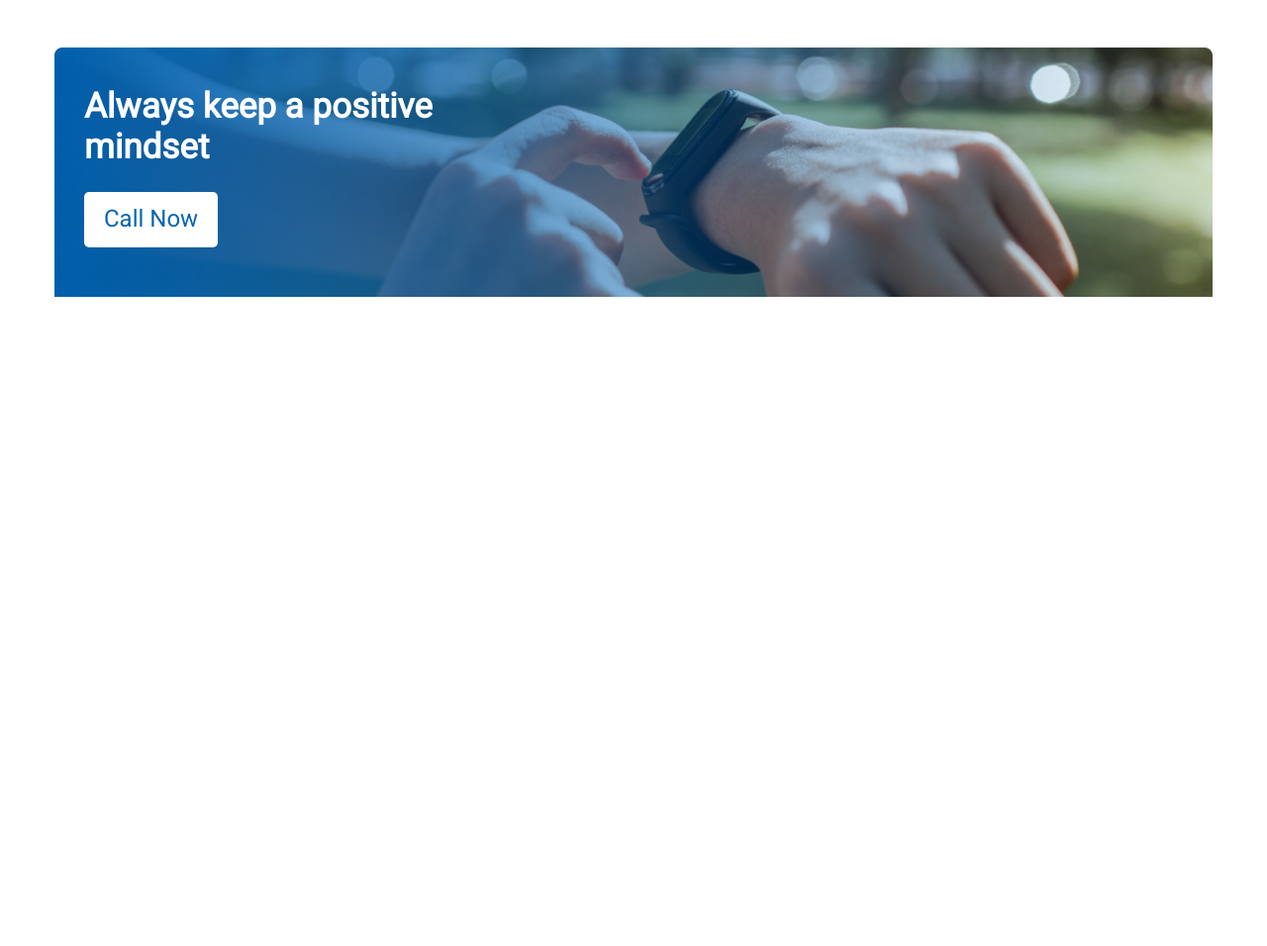
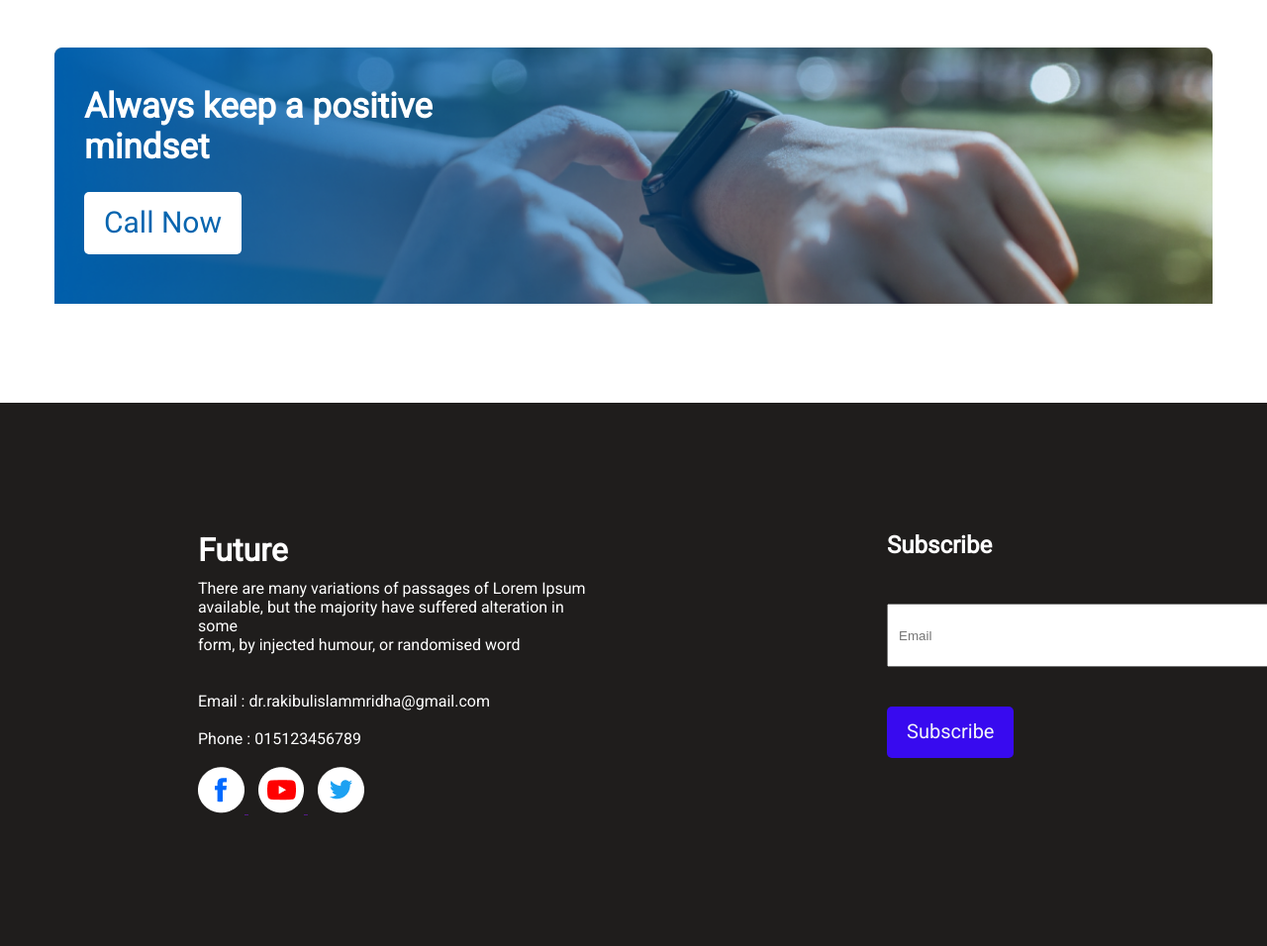
Before and after one commit to Rakibulislammridha/assignment-1, a plain HTML site: page index.html in a window 1280 px wide. Shown: the part 2165-3121 px from the top of the page at 99% size. Before the commit the page ends 2465 px from the top, so only its background shows below. Drawn offline with Linux system fonts and the light colour scheme.

Commit message:
added-footer

```diff
--- a/assets/css/style.css
+++ b/assets/css/style.css
@@ -2,6 +2,7 @@
   margin: 0;
   padding: 0;
 }
+/*hero section*/
 .container {
   width: 1170px;
   margin: 0 auto;
@@ -40,6 +41,7 @@
   margin-top: 25px;
   border-radius: 5px;
 }
+/*failure section*/
 .failure {
   display: flex;
   align-items: center;
@@ -69,6 +71,7 @@
   margin-top: 20px;
   margin-left: 3px;
 }
+/*plan section*/
 .plan-heading {
   text-align: center;
   margin-top: 200px;
@@ -96,6 +99,7 @@
   margin-top: 5px;
   font-size: 16px;
 }
+/*positive section*/
 .positive-content {
   width: 100%;
   height: 100%;
@@ -124,9 +128,56 @@
   color: #0765af;
   background-color: #fff;
   border: none;
-  font-size: 24px;
+  font-size: 30px;
   font-family: roboto;
   padding: 13px 20px 15px 20px;
   margin-top: 25px;
   border-radius: 5px;
 }
+/*footer section*/
+.footer {
+  display: flex;
+  gap: 100px;
+  background-color: #1f1d1c;
+  padding: 130px 200px;
+  align-items: left;
+  margin-top: 100px;
+  font-family: "Roboto", sans-serif;
+}
+.footer h1 {
+  color: #ffffff;
+  align-items: left;
+  margin-bottom: 10px;
+}
+.footer p {
+  color: #ffffff;
+  align-items: left;
+  text-align: left;
+}
+.footer h2 {
+  color: #ffffff;
+  align-items: right;
+  margin-bottom: 15px;
+  margin-left: 200px;
+}
+.footer button {
+  color: #f3f7f9;
+  background-color: rgb(56, 10, 239);
+  border: none;
+  font-size: 20px;
+  font-family: roboto;
+  padding: 13px 20px 15px 20px;
+  margin-top: 40px;
+  margin-left: 200px;
+  border-radius: 5px;
+}
+.footer input {
+  margin-top: 30px;
+  height: 40px;
+  width: 100%;
+  padding: 10px;
+  margin-left: 200px;
+}
+.footer a {
+  margin-right: 10px;
+}
--- a/index.html
+++ b/index.html
@@ -120,7 +120,38 @@
     </section>
     <!-- positive section end-->
     <!-- footer area start -->
-    <footer></footer>
+    <footer>
+      <div class="footer">
+        <div>
+          <h1>Future</h1>
+          <p>
+            There are many variations of passages of Lorem Ipsum <br />
+            available, but the majority have suffered alteration in some <br />
+            form, by injected humour, or randomised word
+          </p>
+          <br /><br />
+          <p>
+            Email : dr.rakibulislammridha@gmail.com <br /><br />
+            Phone : 015123456789
+          </p>
+          <br />
+          <a href="">
+            <img src="assets/images/icons/fb.png" alt="" />
+          </a>
+          <a href="">
+            <img src="assets/images/icons/youtube.png" alt="" />
+          </a>
+          <a href="">
+            <img src="assets/images/icons/twitter.png" alt="" />
+          </a>
+        </div>
+        <div>
+          <h2>Subscribe</h2>
+          <input type="email" id="email" placeholder="Email" /><br />
+          <button>Subscribe</button>
+        </div>
+      </div>
+    </footer>
     <!-- footer area end-->
   </body>
 </html>
```
